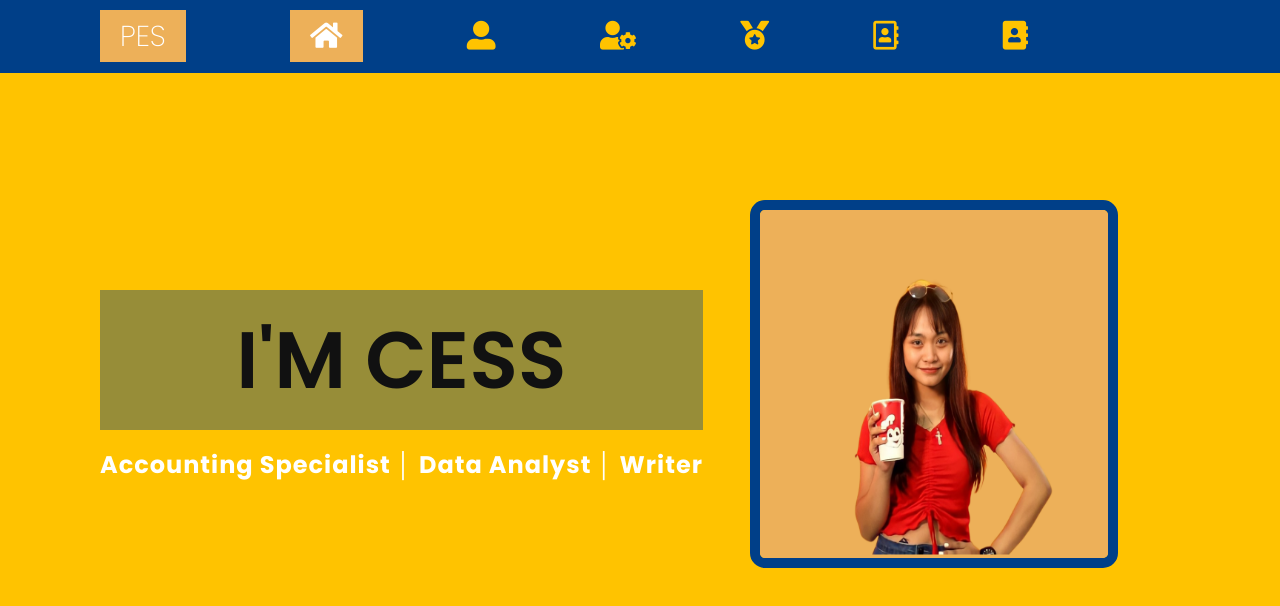
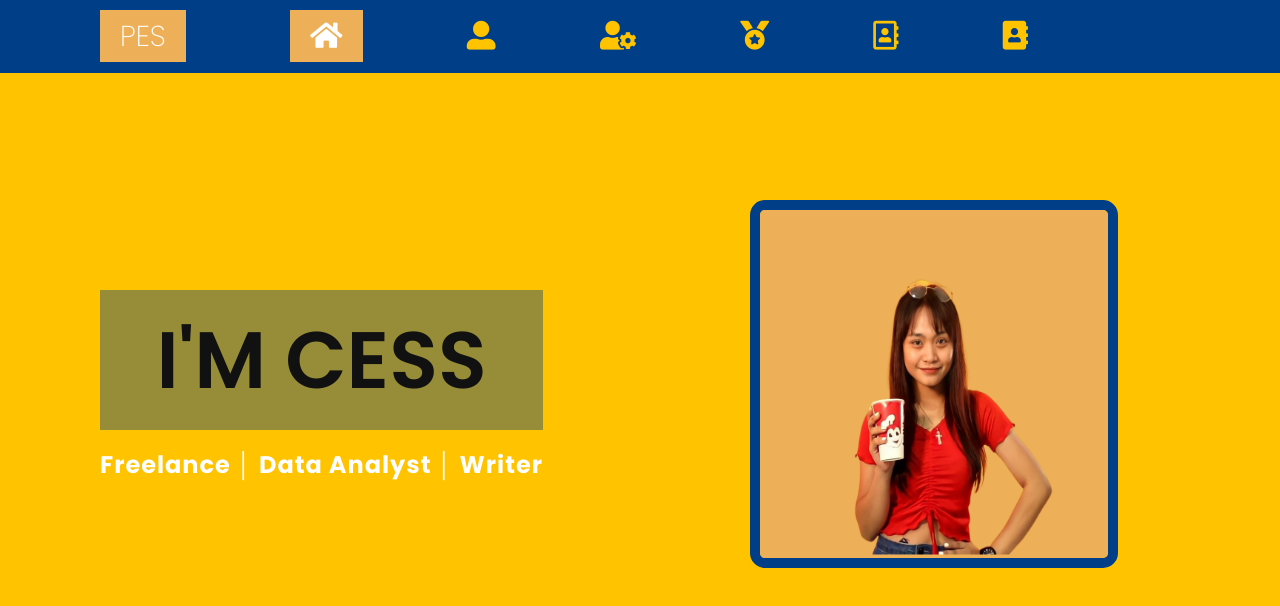
Before and after one commit to princesssantiago/ABTMEJS, a plain HTML site: page index.html in a window 1280 px wide. Drawn offline with Linux system fonts and the light colour scheme.

Commit message:
updating file

```diff
--- a/index.html
+++ b/index.html
@@ -29,7 +29,7 @@
 
         <h1>I'M CESS</h1>
       <div class="hdesc"> <!--defines section for class box-->
-          <p>Accounting Specialist │ Data Analyst │ Writer</p>
+          <p>Freelance │ Data Analyst │ Writer</p>
         </div>
           </div>
     </section>
```
